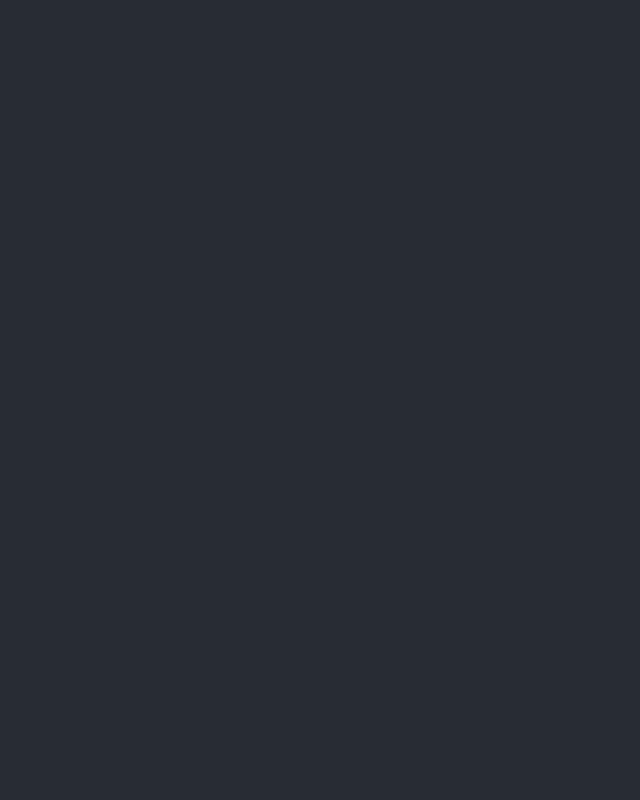
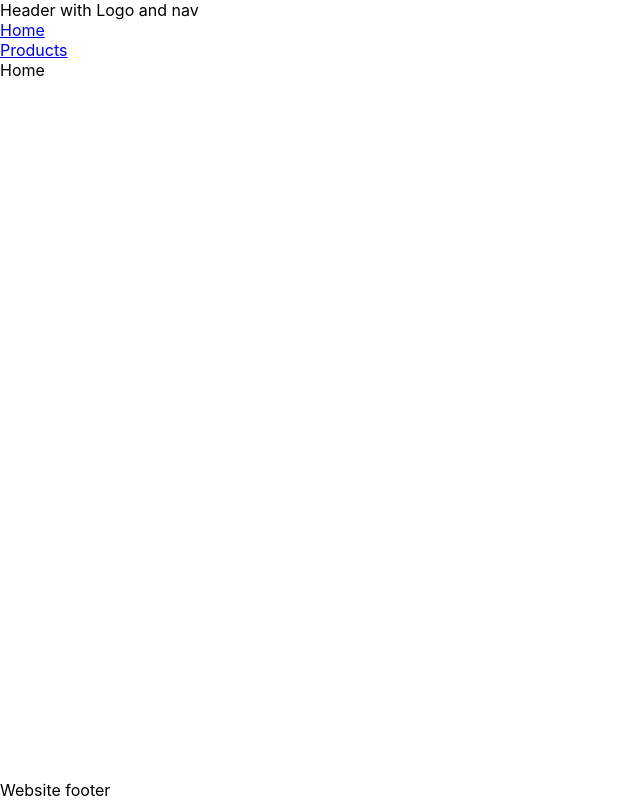
Before and after one commit to MaxMartinsen/JavaScript-Frameworks, a React (Create React App) app: page / in a window 1280 px wide. Shown: the whole page, without its empty margins (0-640 px from the left). Built offline with nearby package versions, Linux system fonts and the light colour scheme.

Commit message:
<Outlet> and creating a <Layout> component

```diff
--- a/src/App.css
+++ b/src/App.css
@@ -12,3 +12,14 @@
   font-size: calc(10px + 2vmin);
   color: white;
 }
+
+.wrapper {
+  display: flex;
+  flex-direction: column;
+  min-height: 100vh;
+}
+
+/* Ensure the main content takes up the available space */
+main {
+  flex-grow: 1;
+}
--- a/src/App.js
+++ b/src/App.js
@@ -1,12 +1,75 @@
+import React from "react"
+import { Routes, Route, Link ,Outlet } from "react-router-dom"
 import './App.css';
 
-function App() {
+function Home() {
+  return <div>Home</div>
+}
+
+function Products() {
+  return <div>Products</div>
+}
+
+function RouteNotFound() {
+  return <div>Page not found</div>
+}
+
+function Nav() {
   return (
-    <div className="App">
-      <header className="App-header">
-      </header>
+    <nav>
+      <ul>
+        <li>
+          <Link to="/">Home</Link>
+        </li>
+        <li>
+          <Link to="/products">Products</Link>
+        </li>
+      </ul>
+    </nav>
+  )
+}
+
+// Our header component that gets used in our <Layout> component
+function Header() {
+  return (
+    <header>
+      <div>Header with Logo and nav</div>
+      <Nav />
+    </header>
+  )
+}
+
+// Our footer component that gets used in our <Layout> component
+function Footer() {
+  return <footer>Website footer</footer>
+}
+
+// The <Outlet> from react-router-dom displays any child routes, almost like
+// passing through "children" in a component
+function Layout() {
+  return (
+    <div className="wrapper">
+      <Header />
+      <main>
+        <Outlet />
+      </main>
+      <Footer />
     </div>
   );
 }
 
-export default App;
+function App() {
+  return (
+    <div className="wrapper">
+      <Routes>
+        <Route path="/" element={<Layout />}>
+          <Route index element={<Home />} />
+          <Route path="products" element={<Products />} />
+          <Route path="*" element={<RouteNotFound />} />
+        </Route>
+      </Routes>
+    </div>
+  )
+}
+
+export default App
--- a/src/index.js
+++ b/src/index.js
@@ -3,11 +3,14 @@ import ReactDOM from 'react-dom/client';
 import './index.css';
 import App from './App';
 import reportWebVitals from './reportWebVitals';
+import { BrowserRouter } from "react-router-dom"
 
 const root = ReactDOM.createRoot(document.getElementById('root'));
 root.render(
   <React.StrictMode>
-    <App />
+    <BrowserRouter>
+      <App />
+    </BrowserRouter>
   </React.StrictMode>
 );
 
```
Also changed, not shown: src/index.css (line endings or trailing spaces).
